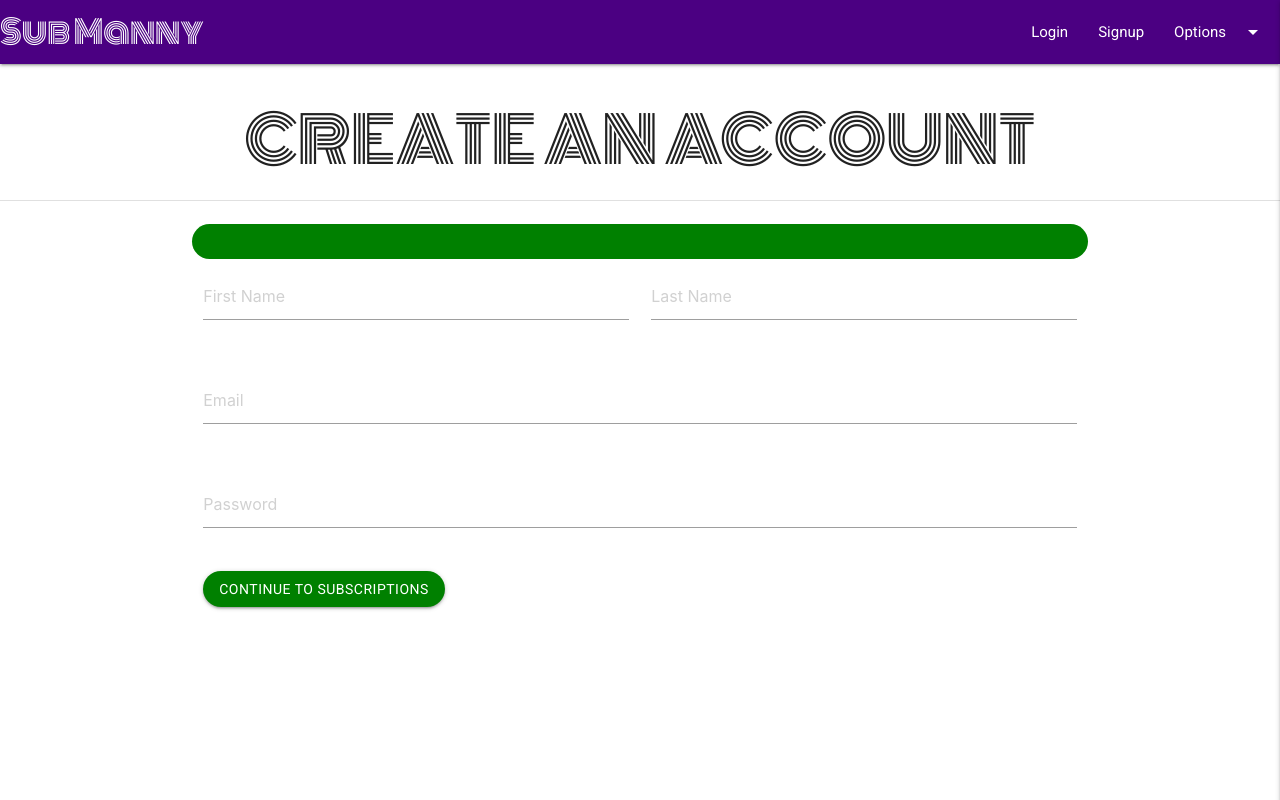
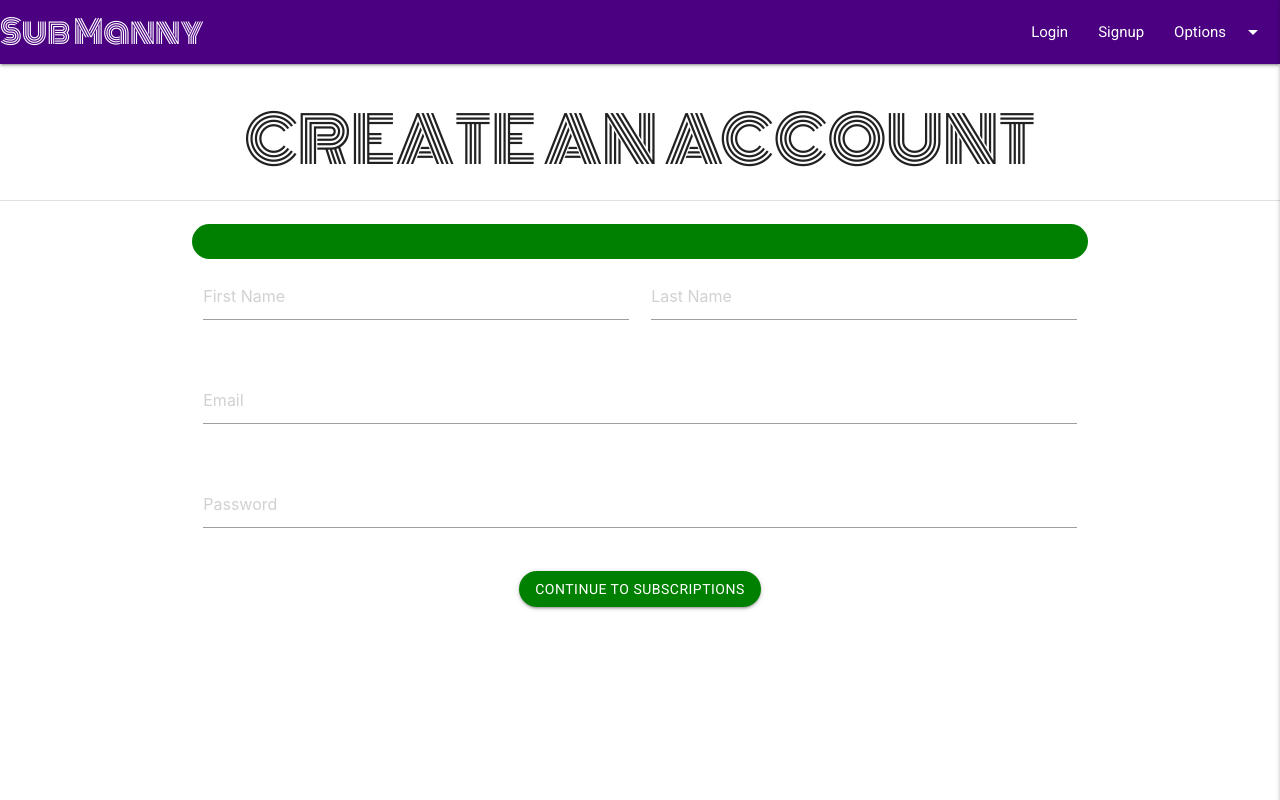
Before and after one commit to Aikeh2021/subscription-manager, a React (Create React App) app in the folder client/: page /signup in a window 1280 px wide. Built offline with nearby package versions, Linux system fonts and the light colour scheme.

Commit message:
Centered the buttons on the loginpage and the signup page.

```diff
--- a/client/src/containers/LoginPage/LoginPage.jsx
+++ b/client/src/containers/LoginPage/LoginPage.jsx
@@ -66,7 +66,8 @@ const LoginPage = (props) => {
 
         </form>
          </div>
-        <button
+         <div className="row center valign">
+         <button
           className="btn waves-effect waves-light"
           type="submit"
           name="action"
@@ -81,6 +82,8 @@ const LoginPage = (props) => {
         >
           Login
         </button>
+         </div>
+
       </div>
     </>
   );
--- a/client/src/containers/SignUpForm/SignUpForm.jsx
+++ b/client/src/containers/SignUpForm/SignUpForm.jsx
@@ -78,6 +78,7 @@ const SignUpForm = (props) => {
               <label htmlFor="password">{props.password}</label>
             </div>
           </div>
+          <div className="row center valign">
           <button className="btn waves-effect waves-light"
           type="submit"
           name="action"
@@ -90,6 +91,7 @@ const SignUpForm = (props) => {
         >
           Continue To Subscriptions
       </button>
+          </div>
         </form>
       </div>
             </div>
```
